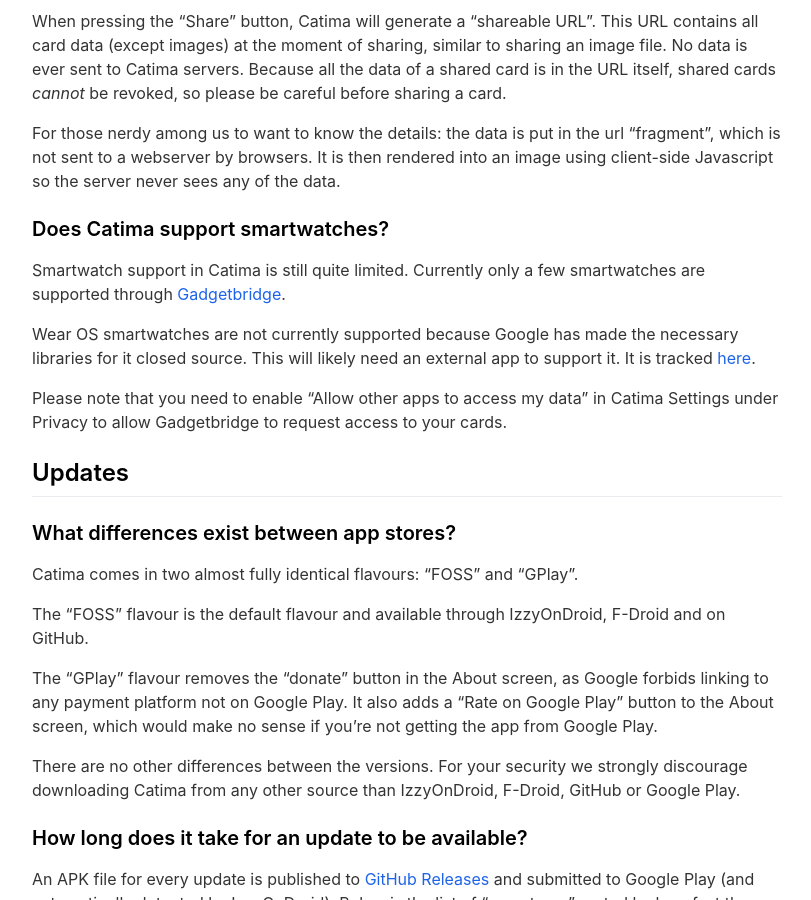
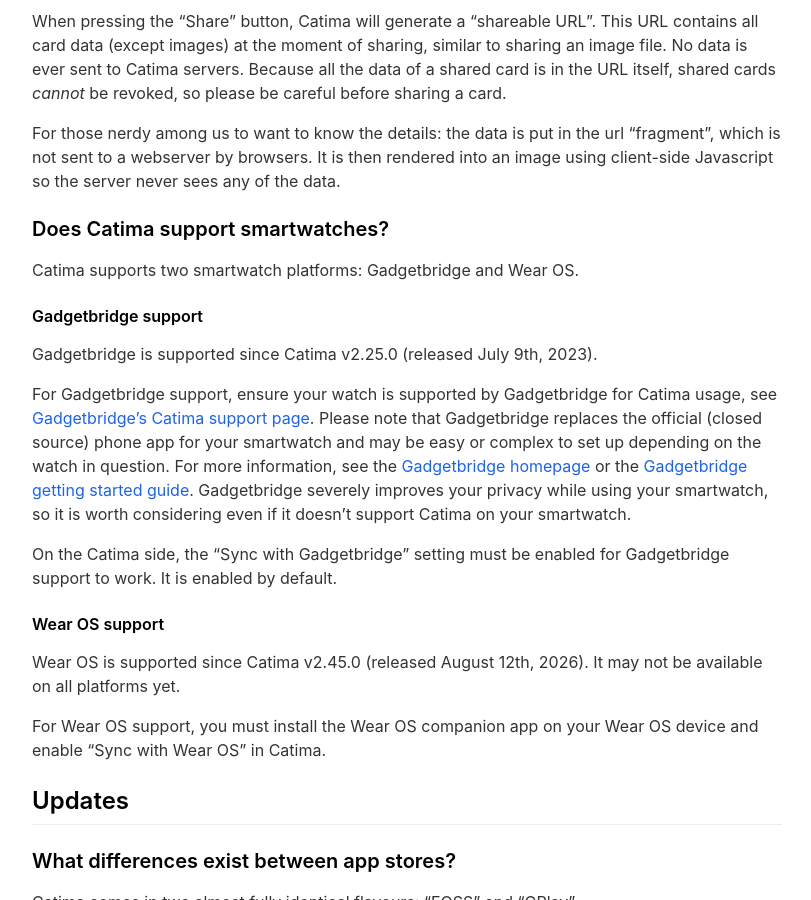
Before and after one commit to CatimaLoyalty/Website, a Jekyll site: the page built from _pages/faq.md, in a window 1280 px wide and 900 px high, scrolled down 1623 px. Shown: the whole window, without its empty margins (233-1044 px from the left). Built offline with Jekyll 4.4.1, drawn with Linux system fonts in a browser that asks for light colours.

Commit message:
Document Wear OS support

```diff
--- a/_pages/faq.md
+++ b/_pages/faq.md
@@ -58,11 +58,21 @@
 
 ### Does Catima support smartwatches?
 
-Smartwatch support in Catima is still quite limited. Currently only a few smartwatches are supported through [Gadgetbridge](https://gadgetbridge.org/basics/integrations/catima/).
+Catima supports two smartwatch platforms: Gadgetbridge and Wear OS.
 
-Wear OS smartwatches are not currently supported because Google has made the necessary libraries for it closed source. This will likely need an external app to support it. It is tracked [here](https://github.com/CatimaLoyalty/Android/issues/25).
+#### Gadgetbridge support
 
-Please note that you need to enable "Allow other apps to access my data" in Catima Settings under Privacy to allow Gadgetbridge to request access to your cards.
+Gadgetbridge is supported since Catima v2.25.0 (released July 9th, 2023).
+
+For Gadgetbridge support, ensure your watch is supported by Gadgetbridge for Catima usage, see [Gadgetbridge's Catima support page](https://gadgetbridge.org/basics/integrations/catima/). Please note that Gadgetbridge replaces the official (closed source) phone app for your smartwatch and may be easy or complex to set up depending on the watch in question. For more information, see the [Gadgetbridge homepage](https://gadgetbridge.org/) or the [Gadgetbridge getting started guide](https://gadgetbridge.org/basics/). Gadgetbridge severely improves your privacy while using your smartwatch, so it is worth considering even if it doesn't support Catima on your smartwatch.
+
+On the Catima side, the "Sync with Gadgetbridge" setting must be enabled for Gadgetbridge support to work. It is enabled by default.
+
+#### Wear OS support
+
+Wear OS is supported since Catima v2.45.0 (released August 12th, 2026). It may not be available on all platforms yet.
+
+For Wear OS support, you must install the Wear OS companion app on your Wear OS device and enable "Sync with Wear OS" in Catima.
 
 ## Updates
 
```
